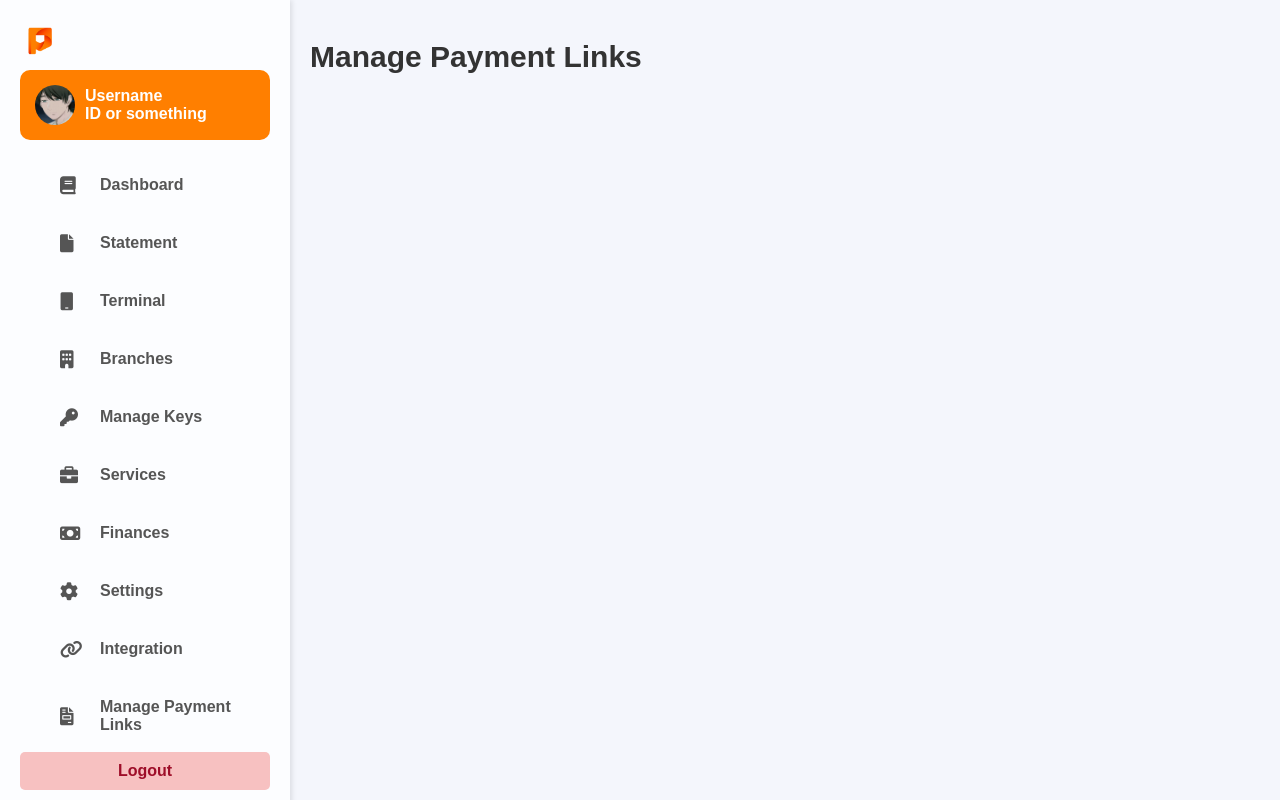
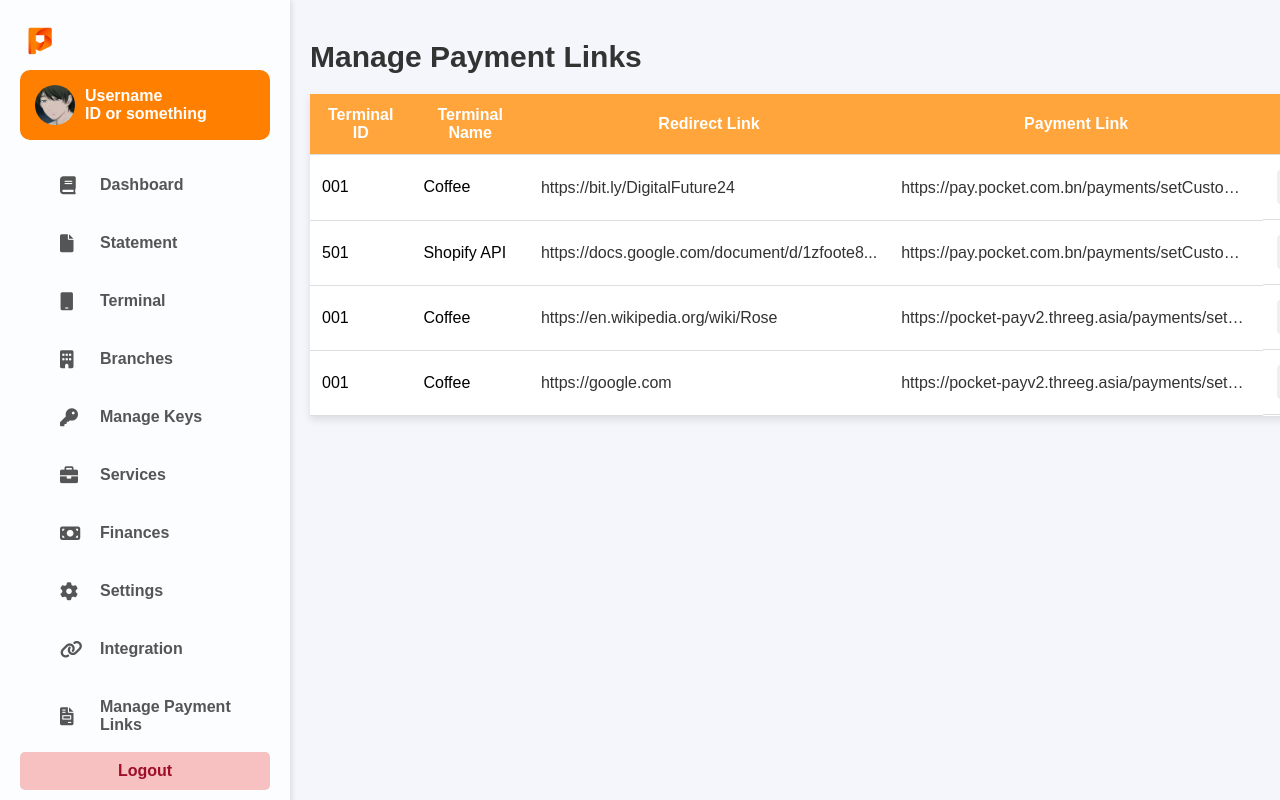
Before and after one commit to afsaalisha/pocket_intern_draft, a PHP site: page /poshet/app/views/pans.php in a window 1280 px wide. Run offline with PHP 8.4, Linux system fonts and the light colour scheme; some libraries are stand-ins or nearby versions.

Commit message:
hi -afsa

```diff
--- a/app/views/pans.php
+++ b/app/views/pans.php
@@ -3,4 +3,74 @@
 
 <div class="content">
     <h1 class="title">Manage Payment Links</h1>
+
+    <table>
+        <thead>
+            <tr>
+                <th>Terminal ID</th>
+                <th>Terminal Name</th>
+                <th>Redirect Link</th>
+                <th>Payment Link</th>
+                <th>Actions</th>
+            </tr>
+        </thead>
+        <tbody id="userTableBody">
+            <tr>
+                <td>001</td>
+                <td>Coffee</td>
+                <td>
+                    <a href="https://bit.ly/DigitalFuture24" target="_blank" class="truncate">https://bit.ly/DigitalFuture24</a>
+                </td>
+                <td>
+                    <a href="https://pay.pocket.com.bn/payments/setCustomAmount/..." target="_blank" class="truncate">
+                        https://pay.pocket.com.bn/payments/setCustomAmount/eyJtZXJjaGFud...
+                    </a>
+                </td>
+                <td><button class="Details" onclick="openDetailsModal()">Details</button></td>
+            </tr>
+            <tr>
+                <td>501</td>
+                <td>Shopify API</td>
+                <td>
+                    <a href="https://docs.google.com/document/d/1zfoote8u7zuB8GL8xbkgFDpBevb8soEpEwxJ4x0FYt8/edit?usp=sharing" target="_blank" class="truncate">
+                        https://docs.google.com/document/d/1zfoote8...
+                    </a>
+                </td>
+                <td>
+                    <a href="https://pay.pocket.com.bn/payments/setCustomAmount/..." target="_blank" class="truncate">
+                        https://pay.pocket.com.bn/payments/setCustomAmount/eyJtZXJjaGFud...
+                    </a>
+                </td>
+                <td><button class="Details" onclick="openDetailsModal()">Details</button></td>
+            </tr>
+            <tr>
+                <td>001</td>
+                <td>Coffee</td>
+                <td>
+                    <a href="https://en.wikipedia.org/wiki/Rose" target="_blank" class="truncate">
+                        https://en.wikipedia.org/wiki/Rose
+                    </a>
+                </td>
+                <td>
+                    <a href="https://pocket-payv2.threeg.asia/payments/setCustomAmount/..." target="_blank" class="truncate">
+                        https://pocket-payv2.threeg.asia/payments/setCustomAmount/eyJtZXJjaGFud...
+                    </a>
+                </td>
+                <td><button class="Details" onclick="openDetailsModal()">Details</button></td>
+            </tr>
+            <tr>
+                <td>001</td>
+                <td>Coffee</td>
+                <td>
+                    <a href="https://google.com" target="_blank" class="truncate">https://google.com</a>
+                </td>
+                <td>
+                    <a href="https://pocket-payv2.threeg.asia/payments/setCustomAmount/..." target="_blank" class="truncate">
+                        https://pocket-payv2.threeg.asia/payments/setCustomAmount/eyJtZXJjaGFud...
+                    </a>
+                </td>
+                <td><button class="Details" onclick="openDetailsModal()">Details</button></td>
+            </tr>
+        </tbody>
+    </table>
 </div>
--- a/public/css/styles.css
+++ b/public/css/styles.css
@@ -416,7 +416,6 @@ body {
 
   table th, table td {
     padding: 12px;
-    text-align: left;
     border-bottom: 1px solid #ddd;
     font-size: 16px;
   }
@@ -426,6 +425,11 @@ body {
     color: white;
     text-align: center;
   }
+
+  table td {
+    text-align: left !important;
+  }
+
 
   table tbody tr:hover {
     background-color: #f9f9f9;
@@ -994,3 +998,38 @@ body {
     width: 90%; /* Make modal fit smaller screens */
   }
 }
+
+    .truncate {
+        max-width: 350px; /* Adjust width as needed */
+        white-space: nowrap;
+        overflow: hidden;
+        text-overflow: ellipsis;
+        display: inline-block;
+        vertical-align: middle;
+    }
+
+    a {
+      text-decoration: none;
+      color: #333;
+    }
+
+    .Details {
+      display: inline-block;
+      width: 120px;
+      padding: 10px;
+      text-align: center;
+      font-size: 14px;
+      font-weight: bold;
+      border: none;
+      border-radius: 5px;
+      cursor: pointer;
+      margin: 2px;
+    }
+
+    .Details:hover {
+        background-color: #D9D9D9; /* Slightly darker on hover */
+    }
+
+    .Details:active {
+        background-color: #BFBFBF; /* Even darker on click */
+    }
```
